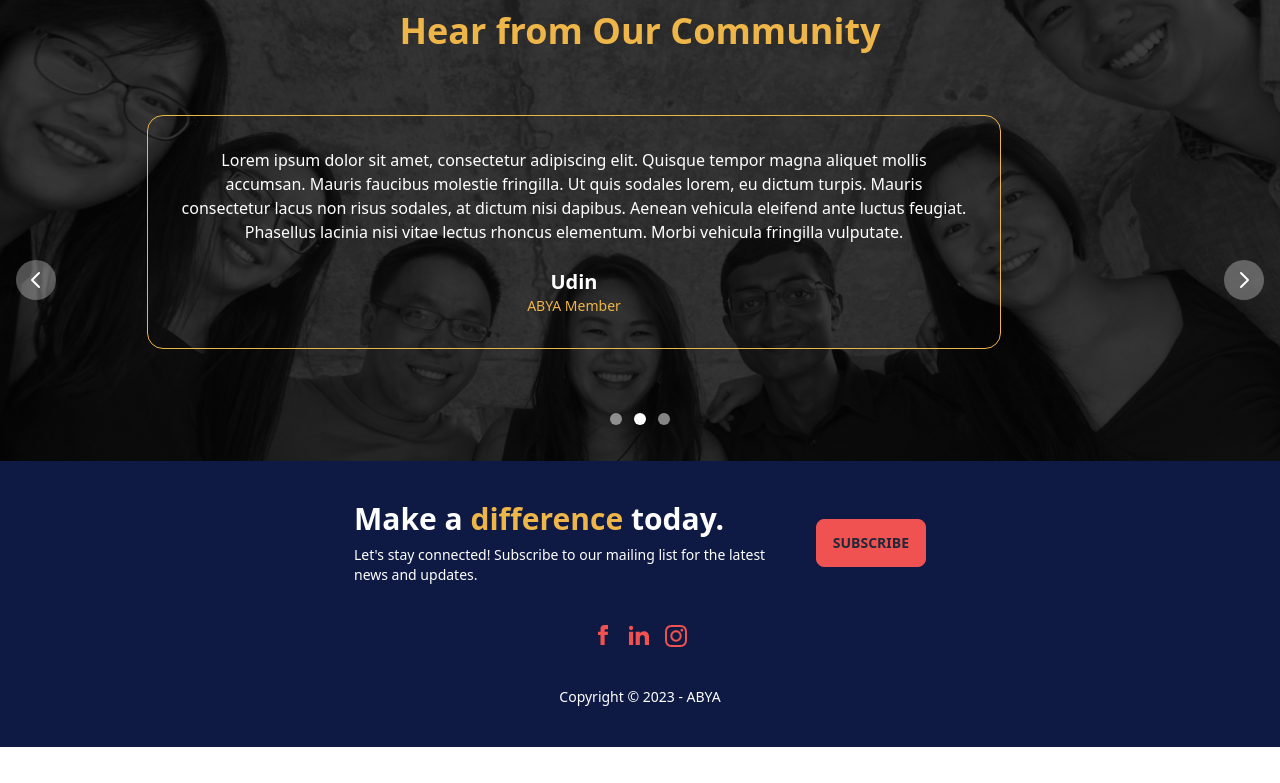
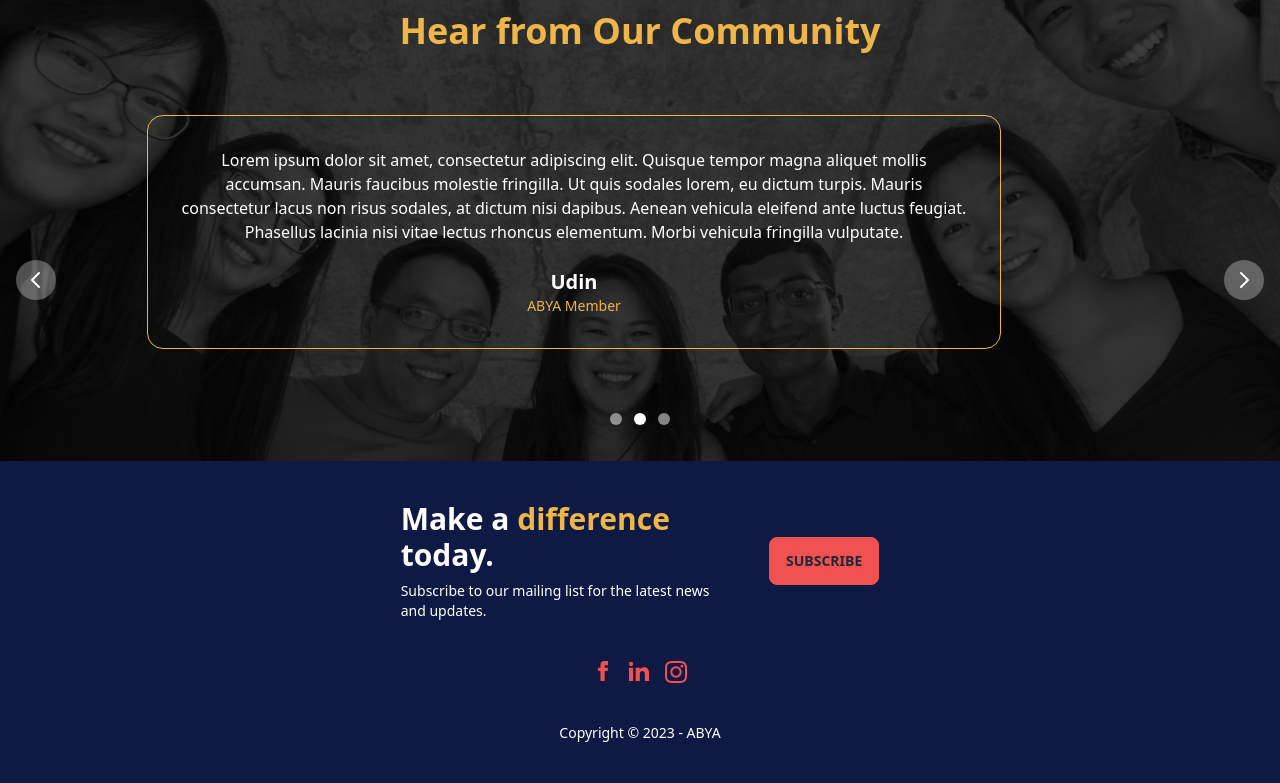
Before and after one commit to aseanbya/ABYAWebsite, a Next.js app: page / in a window 1280 px wide. Shown: the part 2317-3100 px from the top of the page. Before the commit the page ends 3064 px from the top, so only its background shows below. Built offline with nearby package versions, Linux system fonts and the light colour scheme.

Commit message:
feat: implement footer (corrected)

```diff
--- a/src/components/common/Footer.tsx
+++ b/src/components/common/Footer.tsx
@@ -9,8 +9,8 @@ export default function Footer() {
                         today.
                     </p>
                     <p className="text-left text-sm">
-                        Let's stay connected! Subscribe to our mailing list for
-                        the latest news and updates.
+                        Subscribe to our mailing list for the latest news and
+                        updates.
                     </p>
                 </div>
                 <button className="btn border border-red-500 bg-red-500 hover:border-brandYellow hover:bg-brandYellow">
```
